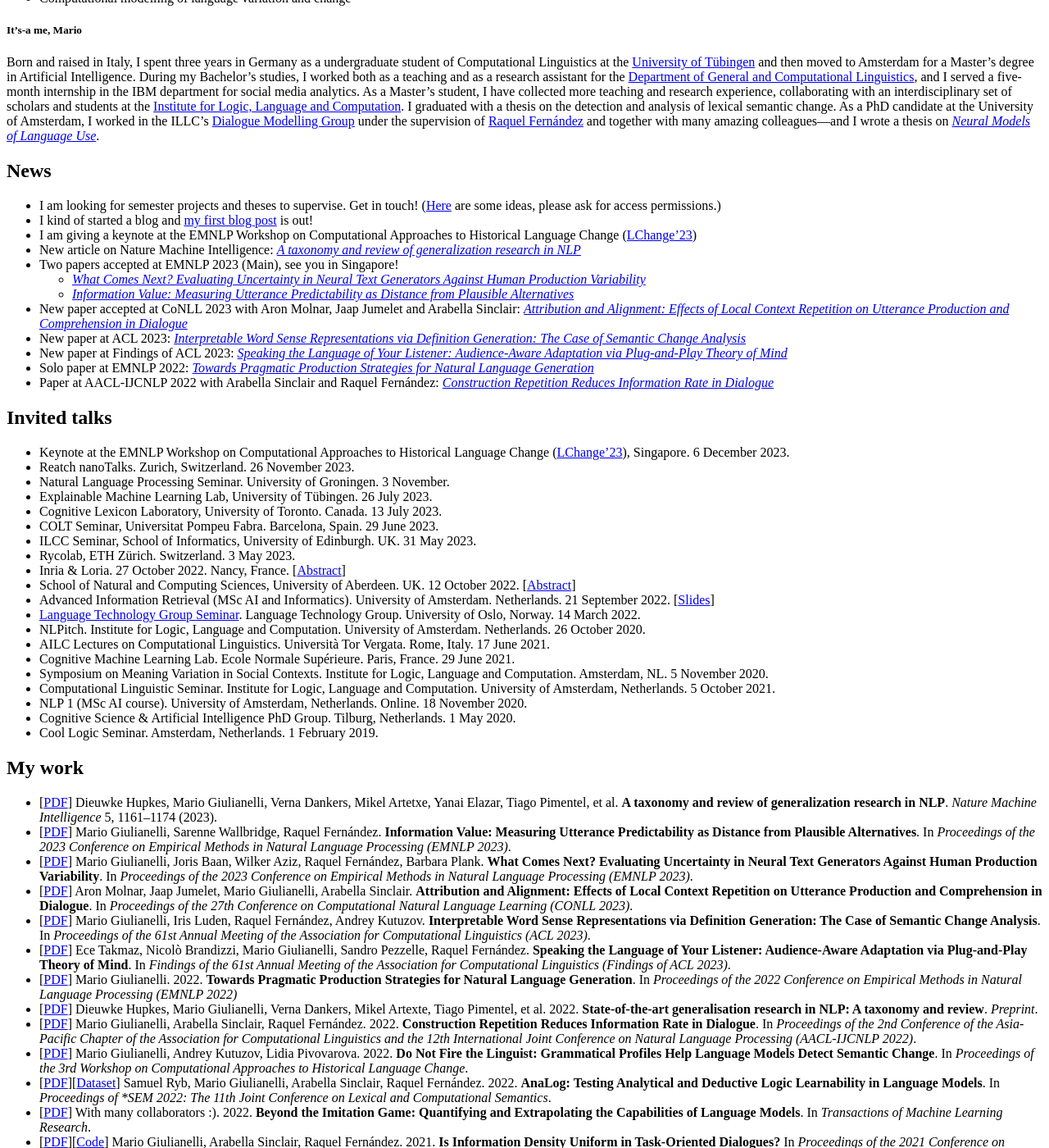
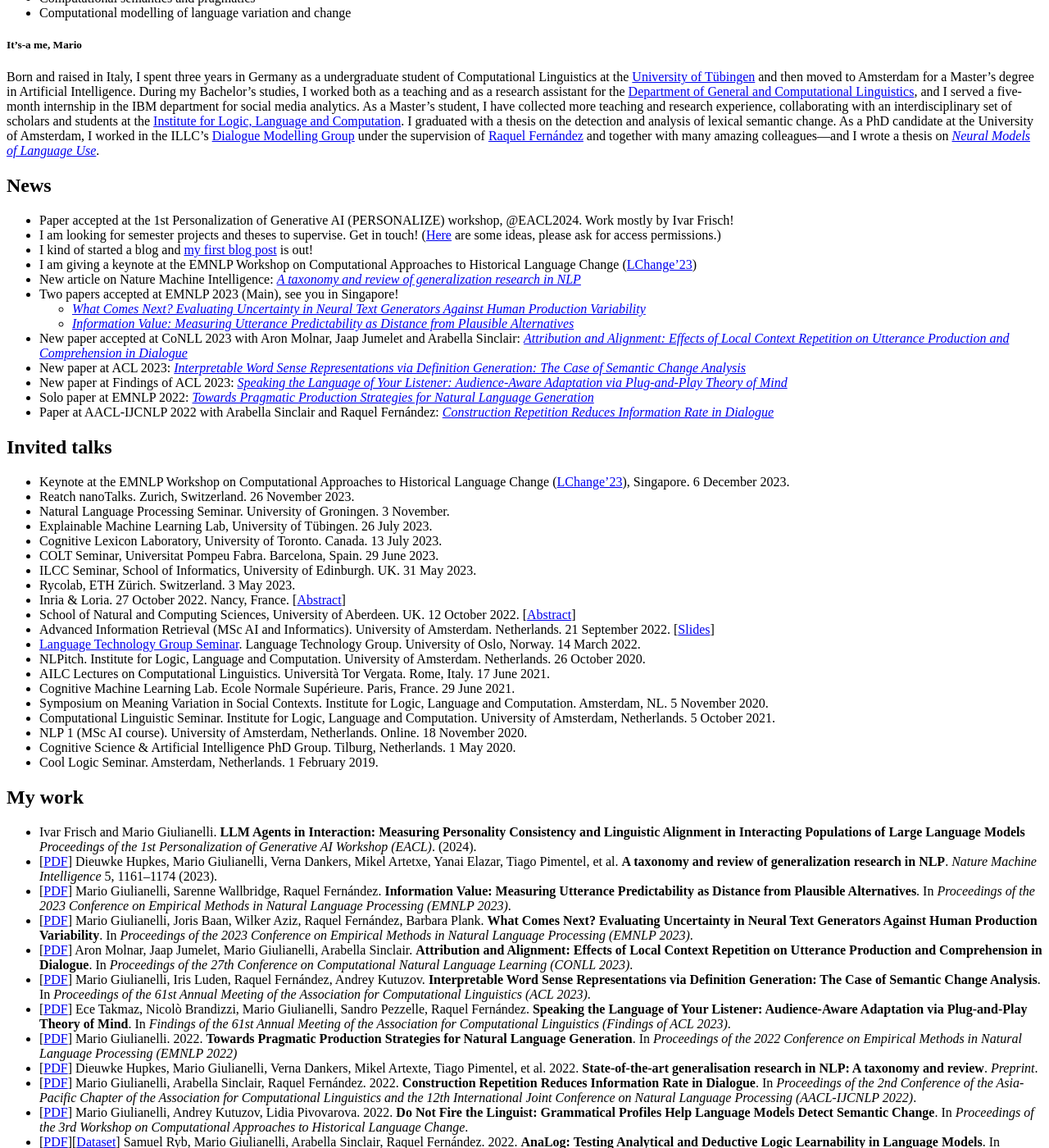
Before and after one commit to glnmario/glnmario.github.io, a Jekyll site: the page built from index.md, in a window 1280 px wide and 1400 px high, scrolled down 1149 px. Shown: the whole window at 82% size. Built offline with Jekyll 4.4.1, drawn with Linux system fonts in a browser that asks for light colours; some of the changed text lies outside the part shown.

Commit message:
Update index.md

```diff
--- a/index.md
+++ b/index.md
@@ -29,6 +30,7 @@
 -->
 
 ## News
+- Paper accepted at the 1st Personalization of Generative AI (PERSONALIZE) workshop, @EACL2024. Work mostly by Ivar Frisch!
 - I am looking for semester projects and theses to supervise. Get in touch! ([Here](https://docs.google.com/document/d/1obTmJjmrnVzVCPtUIPV_KOyfVXR_WNZFoco-qd2ChN4/edit?usp=sharing) are some ideas, please ask for access permissions.)
 - I kind of started a blog and [my first blog post](blog/post1) is out!
 - I am giving a keynote at the EMNLP Workshop on Computational Approaches to Historical Language Change ([LChange'23](https://www.changeiskey.org/event/2023-emnlp-lchange/))
@@ -75,6 +77,7 @@
 
 
 ## My work
+- Ivar Frisch and Mario Giulianelli. **LLM Agents in Interaction: Measuring Personality Consistency and Linguistic Alignment in Interacting Populations of Large Language Models** _Proceedings of the 1st Personalization of Generative AI Workshop (EACL)_. (2024).
 - [[PDF](https://www.nature.com/articles/s42256-023-00729-y)] Dieuwke Hupkes, Mario Giulianelli, Verna Dankers, Mikel Artetxe, Yanai Elazar, Tiago Pimentel, et al. **A taxonomy and review of generalization research in NLP**. _Nature Machine Intelligence_ 5, 1161–1174 (2023).
 - [[PDF](https://aclanthology.org/2023.emnlp-main.343/)] Mario Giulianelli, Sarenne Wallbridge, Raquel Fernández. **Information Value: Measuring Utterance Predictability as Distance from Plausible Alternatives**. In _Proceedings of the 2023 Conference on Empirical Methods in Natural Language Processing (EMNLP 2023)_.
 - [[PDF](https://aclanthology.org/2023.emnlp-main.887/)] Mario Giulianelli, Joris Baan, Wilker Aziz, Raquel Fernández, Barbara Plank. **What Comes Next? Evaluating Uncertainty in Neural Text Generators Against Human Production Variability**. In _Proceedings of the 2023 Conference on Empirical Methods in Natural Language Processing (EMNLP 2023)_.
```
Also changed, not shown: other parts of index.md (+1 -0 lines).
